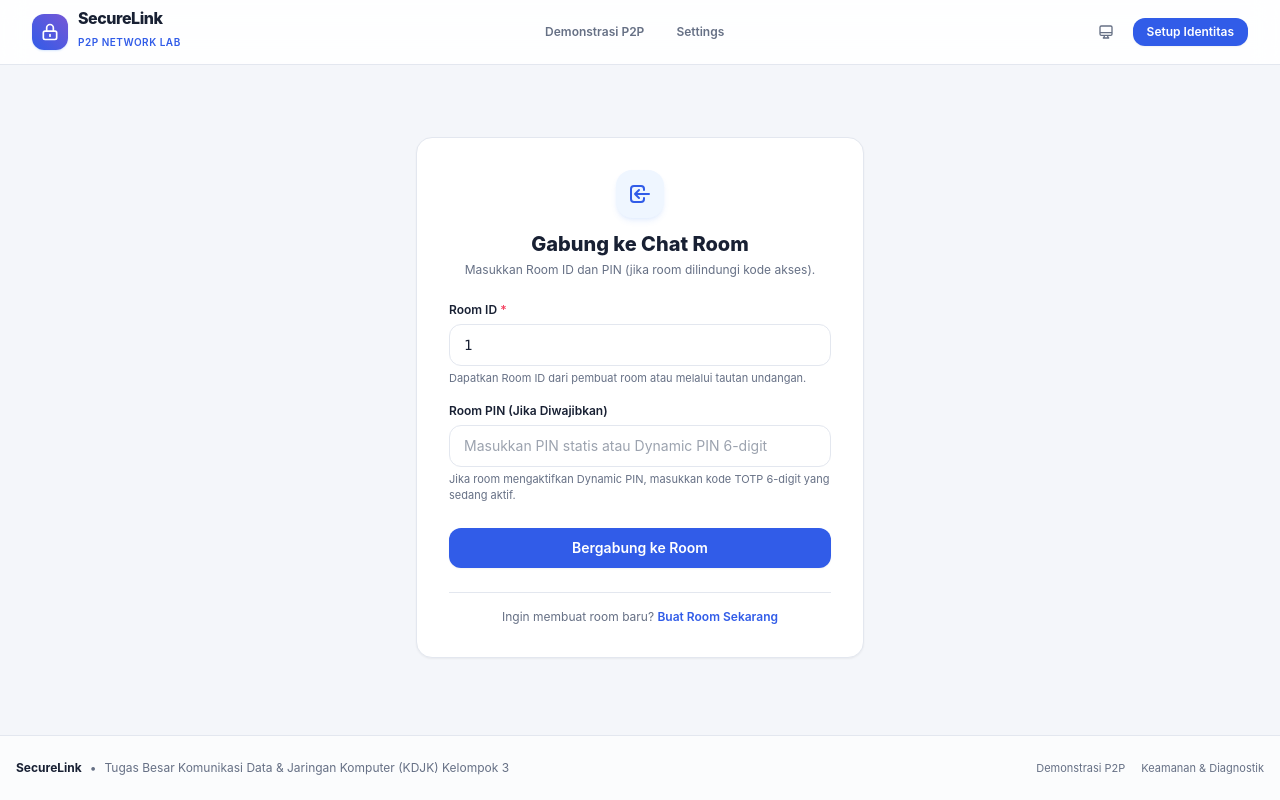
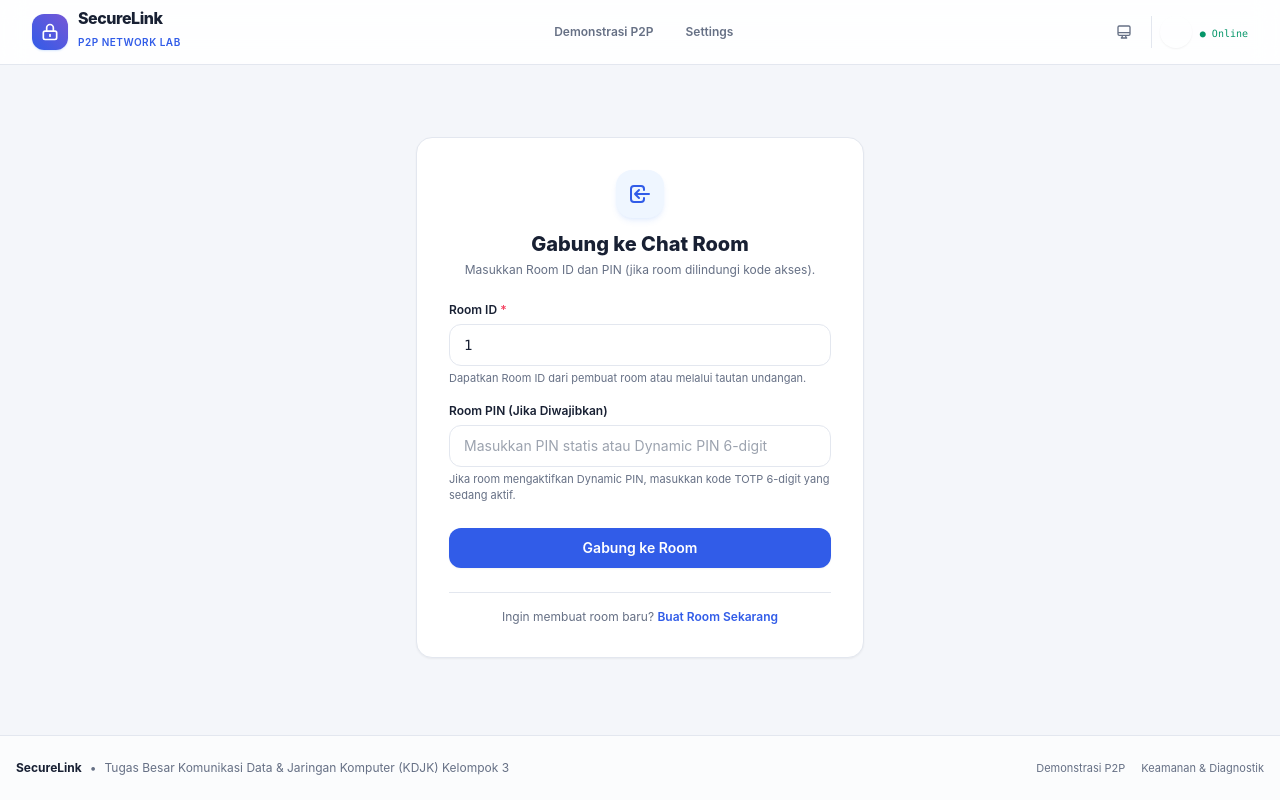
Before and after one commit to acumalaka-tzy/TUBES-KDJK-KELOMPOK-3, a Laravel app: template resources/views/pages/rooms/join.blade.php in a window 1280 px wide. Run offline with Laravel 12, Linux system fonts and the light colour scheme; the template is opened without the code that fills it: most values are stand-ins (such as "Sample title", 1, 10 or a date in 2020); some libraries are stand-ins or nearby versions.

Commit message:
fix(ui): update room join action label and align assertion in test suite

```diff
--- a/resources/views/pages/rooms/join.blade.php
+++ b/resources/views/pages/rooms/join.blade.php
@@ -48,7 +48,7 @@
 
             <div class="pt-2">
                 <button type="submit" class="w-full py-2.5 px-4 rounded-xl bg-[#315CE8] hover:bg-[#254BC5] text-white font-semibold text-sm shadow-sm transition">
-                    Bergabung ke Room
+                    Gabung ke Room
                 </button>
             </div>
         </form>
```
